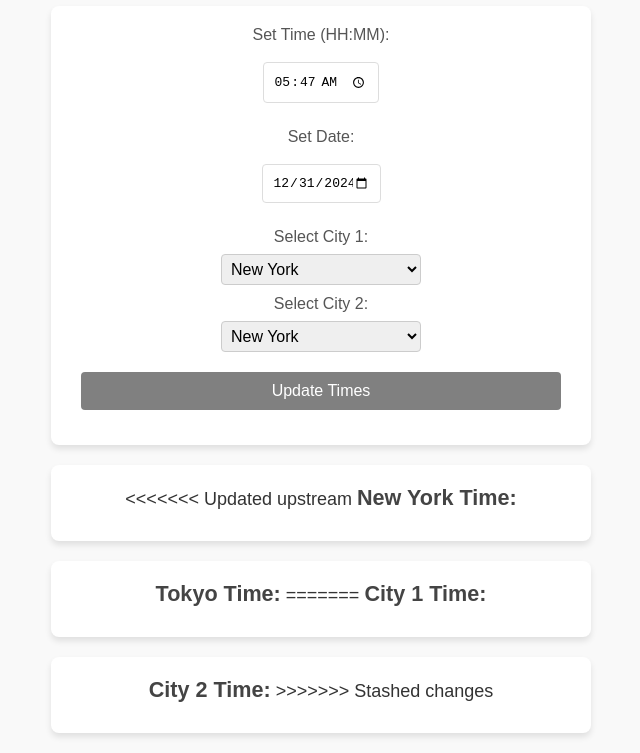
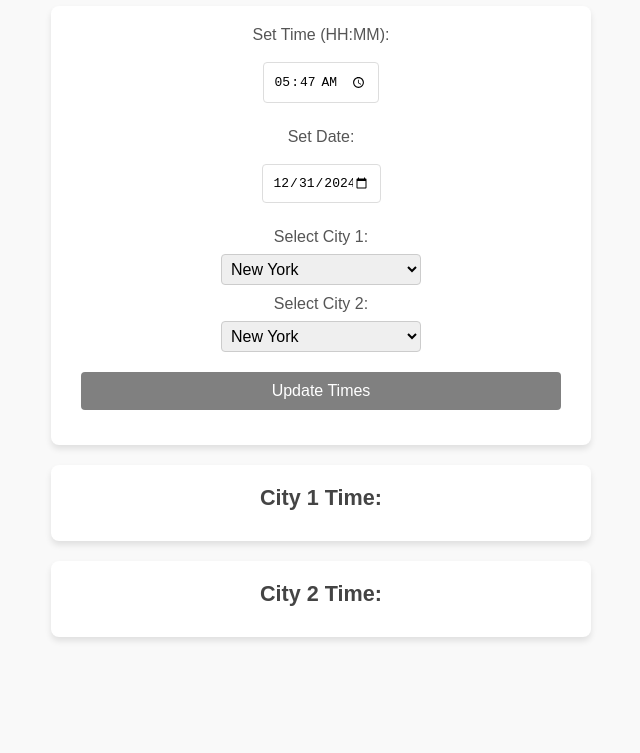
Before and after one commit to daijiro-yokota/world_clock, a plain HTML site: page index.html in a window 1280 px wide. Shown: the part 86-839 px from the top of the page, without its empty margins (319-959 px from the left). After the commit the page ends 800 px from the top, so only its background shows below. Drawn offline with Linux system fonts and the light colour scheme.

Commit message:
Update index.html

```diff
--- a/index.html
+++ b/index.html
@@ -46,19 +46,11 @@
     </div>
 
     <div class="clock">
-<<<<<<< Updated upstream
-        <label>New York Time:</label>
-        <span id="time1"></span>
-    </div>
-    <div class="clock">
-        <label>Tokyo Time:</label>
-=======
         <label>City 1 Time:</label>
         <span id="time1"></span>
     </div>
     <div class="clock">
         <label>City 2 Time:</label>
->>>>>>> Stashed changes
         <span id="time2"></span>
     </div>
 
```
